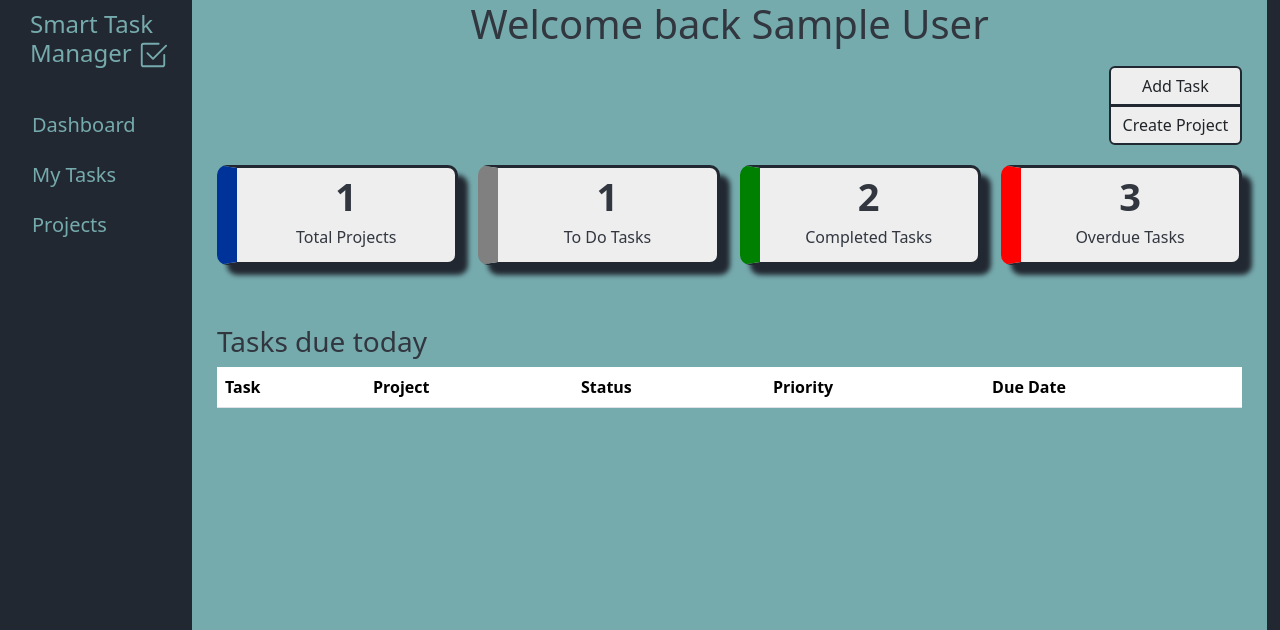
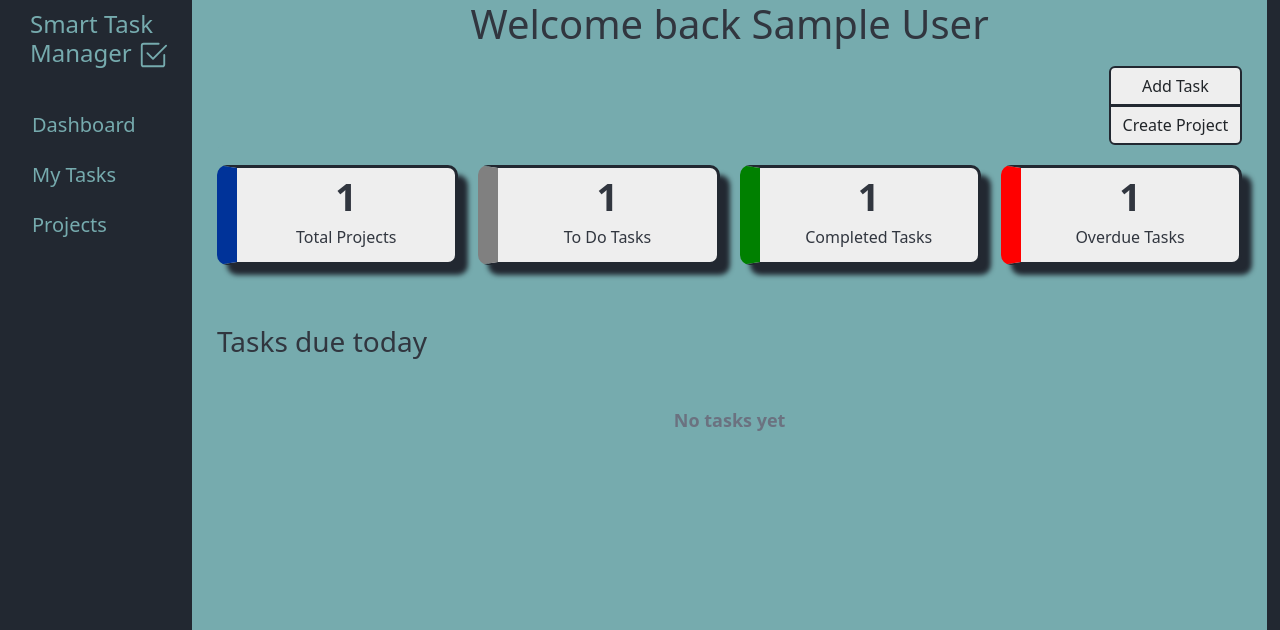
Before and after one commit to kathleen547/SmartTaskManager, a Flask app: page /dashboard in a window 1280 px wide. Shown: the top 630 px of the page. Run offline with Flask 3, Linux system fonts and the light colour scheme; a user stored in the database is signed in; tables that the repository leaves empty hold one stand-in row (values such as "Sample post"); lists and menus that the app fills with data are empty; some libraries are stand-ins or nearby versions.

Commit message:
Add empty states and fix task summary counts

```diff
--- a/app/routes.py
+++ b/app/routes.py
@@ -130,13 +130,26 @@ def get_content():
       4. Everything else
     """
     # Count tasks assigned to the user with 'todo' status
-    tasks_to_filter = db.select(Task).where(
+    tasks_todo_to_filter = db.select(Task).where(
         Task.assigned_user_id == current_user.id and Task.priority == 'todo'
     )
     todo_number = db.session.scalar(
-        db.select(func.count()).select_from(tasks_to_filter)
+        db.select(func.count()).select_from(tasks_todo_to_filter)
     )
-
+    # Count tasks assigned to the user with 'done' status
+    tasks_completed_to_filter = db.select(Task).where(
+        Task.assigned_user_id == current_user.id and Task.priority == 'done'
+    )
+    completed_number = db.session.scalar(
+        db.select(func.count()).select_from(tasks_completed_to_filter)
+    )
+    # Count tasks not completed by today
+    tasks_overdue_to_filter = db.select(Task).where(
+        Task.assigned_user_id == current_user.id and Task.due_date < date.today() and Task.priority != 'done'
+    )
+    overdue_number = db.session.scalar(
+        db.select(func.count()).select_from(tasks_overdue_to_filter)
+    )
     # Count projects owned by the current user
     to_filter = db.select(Project).where(Project.owner_id == current_user.id)
     project_number = db.session.scalar(
@@ -173,6 +186,8 @@ def get_content():
         current_user=current_user,
         data=project_number,  # Total projects count
         data1=todo_number,  # Total todo tasks count
+        data2=completed_number, # Total completed tasks count
+        data3=overdue_number, # Total overdue tasks count
         dashboard_table=task_table  # Prioritized task list
     )
 
@@ -339,31 +354,37 @@ def add_new_task():
     POST: Validates the form and saves the new task, assigning it
           to the current user.
     """
-    form = CreateTask()
+    projects = db.session.scalars(
+        db.select(Project).where(Project.owner_id == current_user.id)
+    ).all()
 
-    # Load current user's projects for the project selector dropdown
-    result = db.session.execute(
-        db.select(Project).where(Project.owner_id == current_user.id)
-    )
-    projects = result.scalars().all()
-    form.project_id.choices = [(p.id, p.title) for p in projects]
+    if not projects:
+        return render_template("make-task.html", current_user=current_user, no_projects=True)
+    else:
+        form = CreateTask()
+        # Load current user's projects for the project selector dropdown
+        result = db.session.execute(
+            db.select(Project).where(Project.owner_id == current_user.id)
+        )
+        projects = result.scalars().all()
+        form.project_id.choices = [(p.id, p.title) for p in projects]
 
-    if form.validate_on_submit():
-        task_user_id = current_user.id
-        new_task = Task(
-            title=form.title.data,
-            description=form.description.data,
-            status=form.status.data,
-            priority=form.priority.data,
-            due_date=form.due_date.data,
-            project_id=form.project_id.data,
-            assigned_user_id=task_user_id
-        )
-        db.session.add(new_task)
-        db.session.commit()
-        return redirect(url_for('main.get_all_tasks'))
+        if form.validate_on_submit():
+            task_user_id = current_user.id
+            new_task = Task(
+                title=form.title.data,
+                description=form.description.data,
+                status=form.status.data,
+                priority=form.priority.data,
+                due_date=form.due_date.data,
+                project_id=form.project_id.data,
+                assigned_user_id=task_user_id
+            )
+            db.session.add(new_task)
+            db.session.commit()
+            return redirect(url_for('main.get_all_tasks'))
 
-    return render_template("make-task.html", form=form, current_user=current_user)
+        return render_template("make-task.html", form=form, current_user=current_user)
 
 
 @main.route('/edit-task/<int:task_id>', methods=["GET", "POST"])
--- a/app/static/css/styles.css
+++ b/app/static/css/styles.css
@@ -457,3 +457,30 @@ background-color: var(--stm-text-light);
     color: #dc2626;
     transform: scale(1.1);
 }
+
+.empty-state {
+    text-align: center;
+    padding: 40px 20px;
+    color: #6b7280;
+}
+
+.empty-title {
+    font-size: 18px;
+    font-weight: 600;
+    margin-bottom: 8px;
+}
+
+.empty-subtitle {
+    font-size: 14px;
+    margin-bottom: 16px;
+}
+
+.create-btn{
+background-color: #EEEEEE;
+border-width: 2px solid #222831;
+}
+
+.create-btn:hover{
+background-color:#76ABAE;
+border-color: #222831;
+}
--- a/app/templates/dashboard.html
+++ b/app/templates/dashboard.html
@@ -10,7 +10,7 @@
  <div class="btns">
 <div class="btn-group-vertical">
     <a class="btn btnA" href="{{ url_for('main.add_new_task') }}">Add Task</a>
-<a class="btn btnB" href="{{ url_for('main.add_new_project') }}"> Create Project</a>
+<a class="btn btnB" href="{{ url_for('main.add_new_project') }}">Create Project</a>
 </div>
 </div>
 
@@ -24,17 +24,18 @@
         <div class="title">To Do Tasks</div>
     </div>
     <div class="card-body" id="third">
-        <div class="number">2</div>
+        <div class="number">{{ data2 }}</div>
         <div class="title">Completed Tasks</div>
     </div>
     <div class="card-body" id="last">
-        <div class="number">3</div>
+        <div class="number">{{ data3 }}</div>
         <div class="title">Overdue Tasks</div>
     </div>
 </div>
 
     <div class="tableContent">
     <h3>Tasks due today</h3>
+        {% if dashboard_table: %}
     <table class="table table-hover">
   <thead>
     <tr>
@@ -65,6 +66,11 @@
   {% endfor %}
   </tbody>
 </table>
+        {% else %}
+<div class="empty-state">
+    <p class="empty-title">No tasks yet</p>
+</div>
+{% endif %}
 </div>
 
 </div>
```
Also changed, not shown: app/templates/make-task.html (+8 -0 lines), app/templates/my-tasks.html (+8 -0 lines), app/templates/projects.html (+8 -0 lines).
